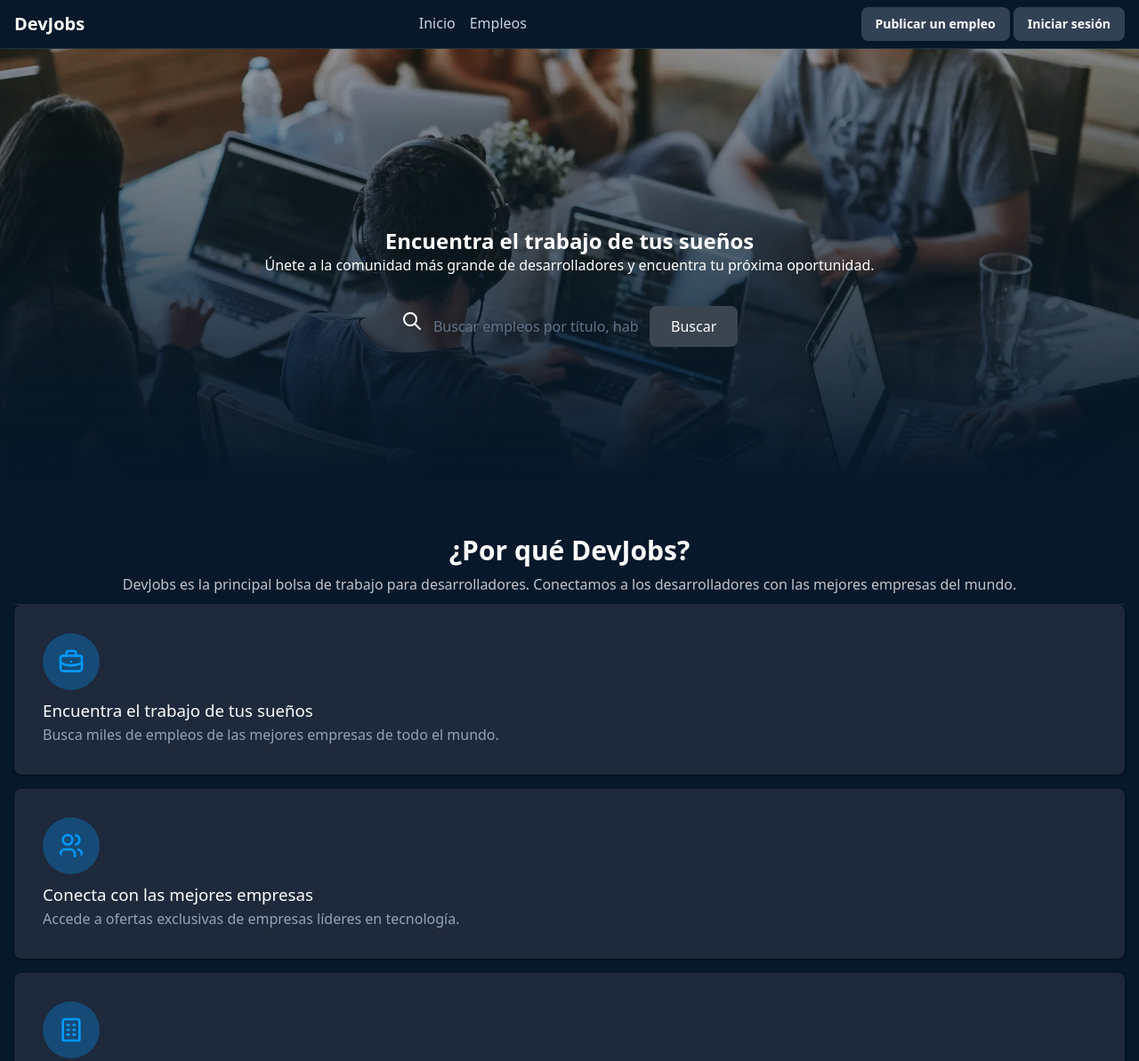
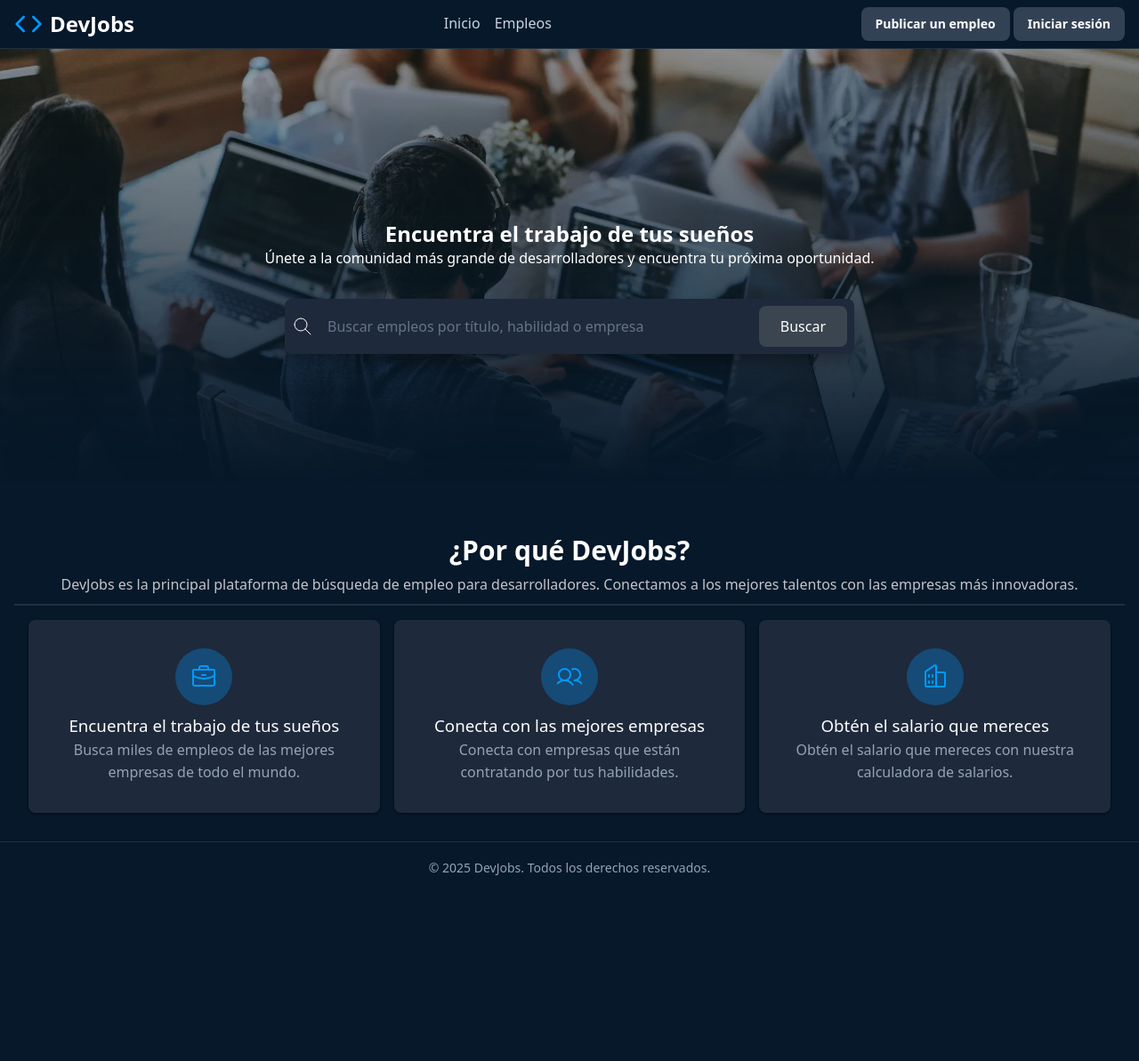
Before and after one commit to AnaGomezPastor/jscamp, a plain HTML site: page 00-html-css/index.html in a window 1280 px wide. Shown: the top 1193 px of the page at 89% size. After the commit the page ends 1004 px from the top, so only its background shows below. Drawn offline with Linux system fonts and the light colour scheme.

Commit message:
fin de la primera lección

```diff
--- a/00-html-css/index.html
+++ b/00-html-css/index.html
@@ -11,68 +11,102 @@
 
 <body>
     <header>
-        <h2>DevJobs</h2>
+        <h1>
+            <svg fill="none" stroke="currentColor" stroke-linecap="round" stroke-linejoin="round" stroke-width="2"
+                viewBox="0 0 24 24" xmlns="http://www.w3.org/2000/svg">
+                <polyline points="16 18 22 12 16 6"></polyline>
+                <polyline points="8 6 2 12 8 18"></polyline>
+            </svg>
+            DevJobs
+        </h1>
 
         <nav>
-            <a href="#">Inicio</a>
-            <a href="#">Empleos</a>
+            <a href="">Inicio</a>
+            <a href="empleos.html">Empleos</a>
         </nav>
 
         <div>
-            <a href="#">Publicar un empleo</a>
-            <a href="#">Iniciar sesión</a>
+            <a href="">Publicar un empleo</a>
+            <a href="">Iniciar sesión</a>
         </div>
     </header>
 
     <main>
         <section>
-            <img src="./img/background.webp" alt="Hero image" width="200px" />
+            <img src="img/background.webp" width="200" />
+
             <h1>Encuentra el trabajo de tus sueños</h1>
+
             <p>Únete a la comunidad más grande de desarrolladores y encuentra tu próxima oportunidad.</p>
 
             <form role="search">
+                <div>
                     <svg xmlns="http://www.w3.org/2000/svg" width="24" height="24" viewBox="0 0 24 24" fill="none"
-                    stroke="currentColor" stroke-width="2" stroke-linecap="round" stroke-linejoin="round"
+                        stroke="currentColor" stroke-width="1" stroke-linecap="round" stroke-linejoin="round"
                         class="icon icon-tabler icons-tabler-outline icon-tabler-search">
                         <path stroke="none" d="M0 0h24v24H0z" fill="none" />
-                    <path d="M3 10a7 7 0 1 0 14 0a7 7 0 1 0 -14 0" />
+                        <path d="M10 10m-7 0a7 7 0 1 0 14 0a7 7 0 1 0 -14 0" />
                         <path d="M21 21l-6 -6" />
                     </svg>
 
-                <input type="text" placeholder="Buscar empleos por título, habilidad o empresa">
+                    <input required type="text" placeholder="Buscar empleos por título, habilidad o empresa">
+
                     <button type="submit">Buscar</button>
+                </div>
             </form>
         </section>
 
         <section>
+
             <header>
                 <h2>¿Por qué DevJobs?</h2>
-                <p>DevJobs es la principal bolsa de trabajo para desarrolladores. Conectamos a los desarrolladores con las mejores empresas del mundo.</p>
+                <p>DevJobs es la principal plataforma de búsqueda de empleo para desarrolladores. Conectamos a los
+                    mejores
+                    talentos con las empresas más innovadoras.</p>
             </header>
 
+            <footer>
                 <article>
-                <svg xmlns="http://www.w3.org/2000/svg" width="24" height="24" viewBox="0 0 24 24" fill="none" stroke="currentColor" stroke-width="2" stroke-linecap="round" stroke-linejoin="round" class="icon icon-tabler icons-tabler-outline icon-tabler-briefcase"><path stroke="none" d="M0 0h24v24H0z" fill="none"/><path d="M3 9a2 2 0 0 1 2 -2h14a2 2 0 0 1 2 2v9a2 2 0 0 1 -2 2h-14a2 2 0 0 1 -2 -2l0 -9" /><path d="M8 7v-2a2 2 0 0 1 2 -2h4a2 2 0 0 1 2 2v2" /><path d="M12 12l0 .01" /><path d="M3 13a20 20 0 0 0 18 0" /></svg>
+                    <svg fill="currentColor" height="32" viewBox="0 0 256 256" width="32"
+                        xmlns="http://www.w3.org/2000/svg" aria-hidden="true">
+                        <path
+                            d="M216,56H176V48a24,24,0,0,0-24-24H104A24,24,0,0,0,80,48v8H40A16,16,0,0,0,24,72V200a16,16,0,0,0,16,16H216a16,16,0,0,0,16-16V72A16,16,0,0,0,216,56ZM96,48a8,8,0,0,1,8-8h48a8,8,0,0,1,8,8v8H96ZM216,72v41.61A184,184,0,0,1,128,136a184.07,184.07,0,0,1-88-22.38V72Zm0,128H40V131.64A200.19,200.19,0,0,0,128,152a200.25,200.25,0,0,0,88-20.37V200ZM104,112a8,8,0,0,1,8-8h32a8,8,0,0,1,0,16H112A8,8,0,0,1,104,112Z">
+                        </path>
+                    </svg>
                     <h3>Encuentra el trabajo de tus sueños</h3>
                     <p>Busca miles de empleos de las mejores empresas de todo el mundo.</p>
                 </article>
+
                 <article>
-                <svg xmlns="http://www.w3.org/2000/svg" width="24" height="24" viewBox="0 0 24 24" fill="none" stroke="currentColor" stroke-width="2" stroke-linecap="round" stroke-linejoin="round" class="icon icon-tabler icons-tabler-outline icon-tabler-users"><path stroke="none" d="M0 0h24v24H0z" fill="none"/><path d="M5 7a4 4 0 1 0 8 0a4 4 0 1 0 -8 0" /><path d="M3 21v-2a4 4 0 0 1 4 -4h4a4 4 0 0 1 4 4v2" /><path d="M16 3.13a4 4 0 0 1 0 7.75" /><path d="M21 21v-2a4 4 0 0 0 -3 -3.85" /></svg>
+                    <svg fill="currentColor" height="32" viewBox="0 0 256 256" width="32"
+                        xmlns="http://www.w3.org/2000/svg" aria-hidden="true">
+                        <path
+                            d="M117.25,157.92a60,60,0,1,0-66.5,0A95.83,95.83,0,0,0,3.53,195.63a8,8,0,1,0,13.4,8.74,80,80,0,0,1,134.14,0,8,8,0,0,0,13.4-8.74A95.83,95.83,0,0,0,117.25,157.92ZM40,108a44,44,0,1,1,44,44A44.05,44.05,0,0,1,40,108Zm210.14,98.7a8,8,0,0,1-11.07-2.33A79.83,79.83,0,0,0,172,168a8,8,0,0,1,0-16,44,44,0,1,0-16.34-84.87,8,8,0,1,1-5.94-14.85,60,60,0,0,1,55.53,105.64,95.83,95.83,0,0,1,47.22,37.71A8,8,0,0,1,250.14,206.7Z">
+                        </path>
+                    </svg>
                     <h3>Conecta con las mejores empresas</h3>
-                <p>Accede a ofertas exclusivas de empresas líderes en tecnología.</p>
+                    <p>Conecta con empresas que están contratando por tus habilidades.</p>
                 </article>
+
                 <article>
-                <svg xmlns="http://www.w3.org/2000/svg" width="24" height="24" viewBox="0 0 24 24" fill="none" stroke="currentColor" stroke-width="2" stroke-linecap="round" stroke-linejoin="round" class="icon icon-tabler icons-tabler-outline icon-tabler-building"><path stroke="none" d="M0 0h24v24H0z" fill="none"/><path d="M3 21l18 0" /><path d="M9 8l1 0" /><path d="M9 12l1 0" /><path d="M9 16l1 0" /><path d="M14 8l1 0" /><path d="M14 12l1 0" /><path d="M14 16l1 0" /><path d="M5 21v-16a2 2 0 0 1 2 -2h10a2 2 0 0 1 2 2v16" /></svg>
-                <h3>Obtén el salario que te mereces</h3>
-                <p>Obtén el salario que te mereces con nuestra calculadora de salarios.</p>
+                    <svg fill="currentColor" height="32" viewBox="0 0 256 256" width="32"
+                        xmlns="http://www.w3.org/2000/svg" aria-hidden="true">
+                        <path
+                            d="M240,208H224V96a16,16,0,0,0-16-16H144V32a16,16,0,0,0-24.88-13.32L39.12,72A16,16,0,0,0,32,85.34V208H16a8,8,0,0,0,0,16H240a8,8,0,0,0,0-16ZM208,96V208H144V96ZM48,85.34,128,32V208H48ZM112,112v16a8,8,0,0,1-16,0V112a8,8,0,1,1,16,0Zm-32,0v16a8,8,0,0,1-16,0V112a8,8,0,1,1,16,0Zm0,56v16a8,8,0,0,1-16,0V168a8,8,0,0,1,16,0Zm32,0v16a8,8,0,0,1-16,0V168a8,8,0,0,1,16,0Z">
+                        </path>
+                    </svg>
+                    <h3>Obtén el salario que mereces</h3>
+                    <p>Obtén el salario que mereces con nuestra calculadora de salarios.</p>
                 </article>
+            </footer>
+
         </section>
     </main>
 
     <footer>
-        <small>
-            &copy; 2024 DevJobs. Todos los derechos reservados.
-        </small>
+        <small>&copy; 2025 DevJobs. Todos los derechos reservados.</small>
     </footer>
+
 </body>
 
 </html>
--- a/00-html-css/styles.css
+++ b/00-html-css/styles.css
@@ -299,11 +299,11 @@ article {
 
     svg {
         color: var(--primary-light);
-        background: rgba(0, 153, 255, 0.3);
-        border-radius: 9999px;
+        background: #0153;
+        border-radius: 100%;
         width: 64px;
         height: 64px;
-        padding: 16px;
+        padding: 1rem;
     }
 
     h3 {
```
Lines whose indentation alone changed are shown as unchanged.
